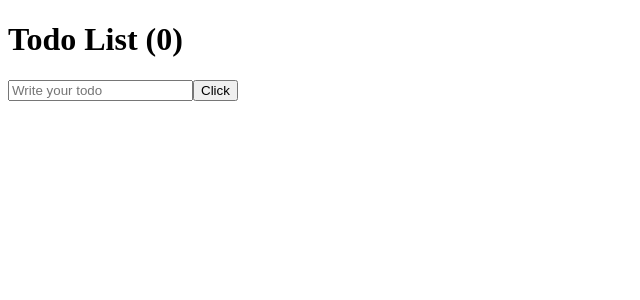
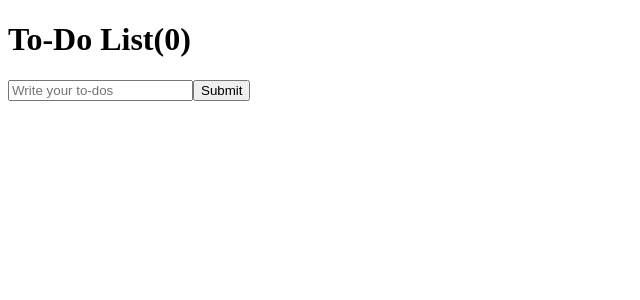
Before and after one commit to jmh0434/react-movie, a React (Create React App) app: page / in a window 1280 px wide. Shown: the top 300 px of the page, without its empty margins (0-640 px from the left). Built offline with nearby package versions, Linux system fonts and the light colour scheme.

Commit message:
todo_self

```diff
--- a/src/App.js
+++ b/src/App.js
@@ -1,38 +1,31 @@
 import { useState } from "react";
 
-
 function App() {
-  const [toDo, setToDo] = useState("");
-  const [toDos, setToDos] = useState([]);
-  const onChange = (event) => setToDo(event.target.value);
+  const [toDo, setTodo] = useState("");
+  const [toDos, setTodos] = useState([]);
+  const onChange = (event) => setTodo(event.target.value);
   const onSubmit = (event) => {
     event.preventDefault();
-    if (toDo === ''){
+    if(toDo === "") {
       return;
     }
-    else {
-      setToDos((currentArray)=> [toDo, ...currentArray]);
-      setToDo("");
-    }
+    setTodos((currentArray) => [toDo, ...currentArray]); // 배열에 toDo를 넣어라
+    setTodo("");
   }
+
 
   return (
     <div>
-      <h1>Todo List ({toDos.length})</h1>
-      <form onSubmit={onSubmit}>
-        <input
-          onChange={onChange}
-          value={toDo}
-          type="text"
-          placeholder="Write your todo"
-        ></input>
-        <button>Click</button>
-      </form>
-      <ul>
-        {toDos.map((item, index) => (
-          <li key={index}>{item}</li>
+     <h1>To-Do List({toDos.length})</h1>
+     <form onSubmit={onSubmit}>
+      <input onChange = {onChange} type = "text" value={toDo} placeholder = "Write your to-dos"></input>
+      <button>Submit</button>
+     </form>
+     <ul>
+      {toDos.map((item, index) => ( // toDos 배열에 접근해서 데이터와 인덱스를 얻어오고
+        <li key={index}>{item}</li> // 인덱스가 key값이 된 채로 데이터를 리스트 형식으로 출력
       ))}
-      </ul>
+     </ul>
     </div>
   );
 }
```
